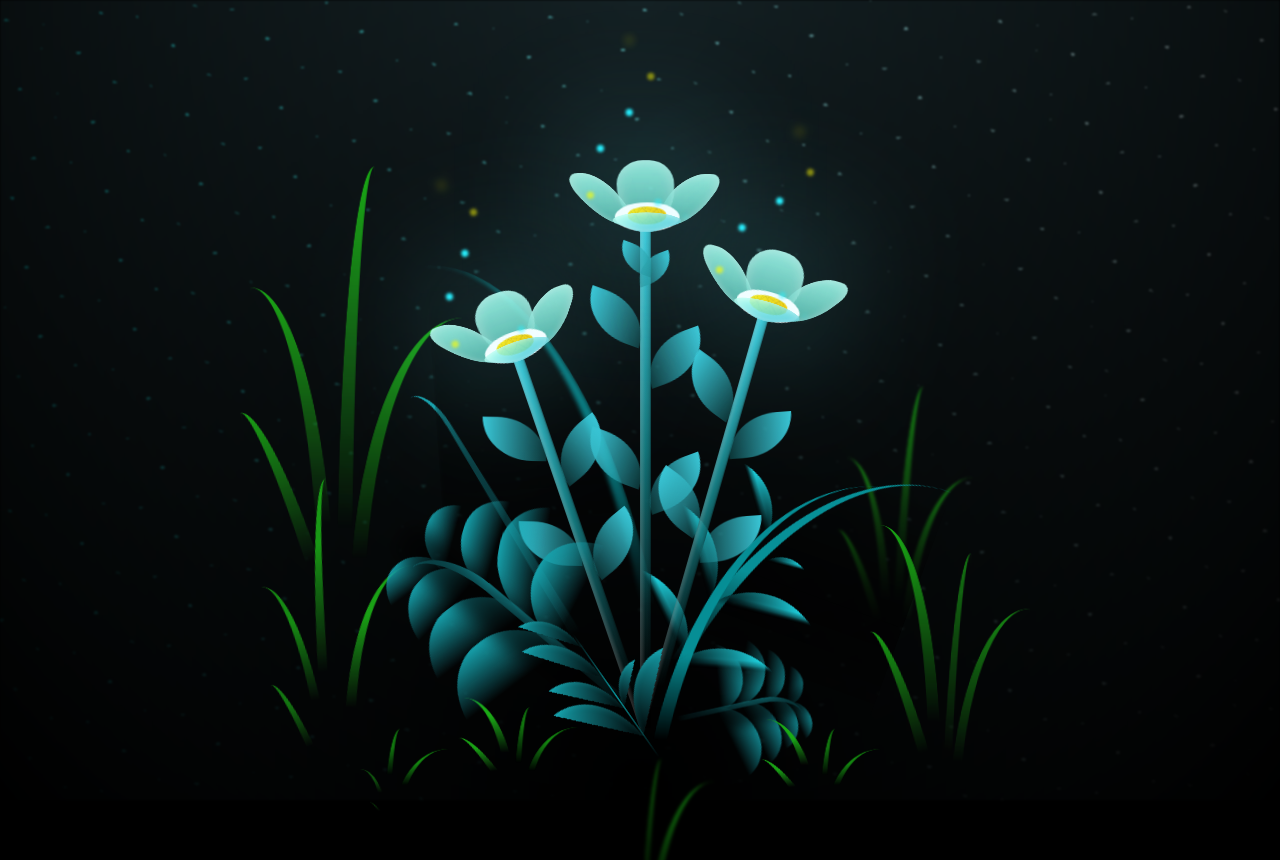
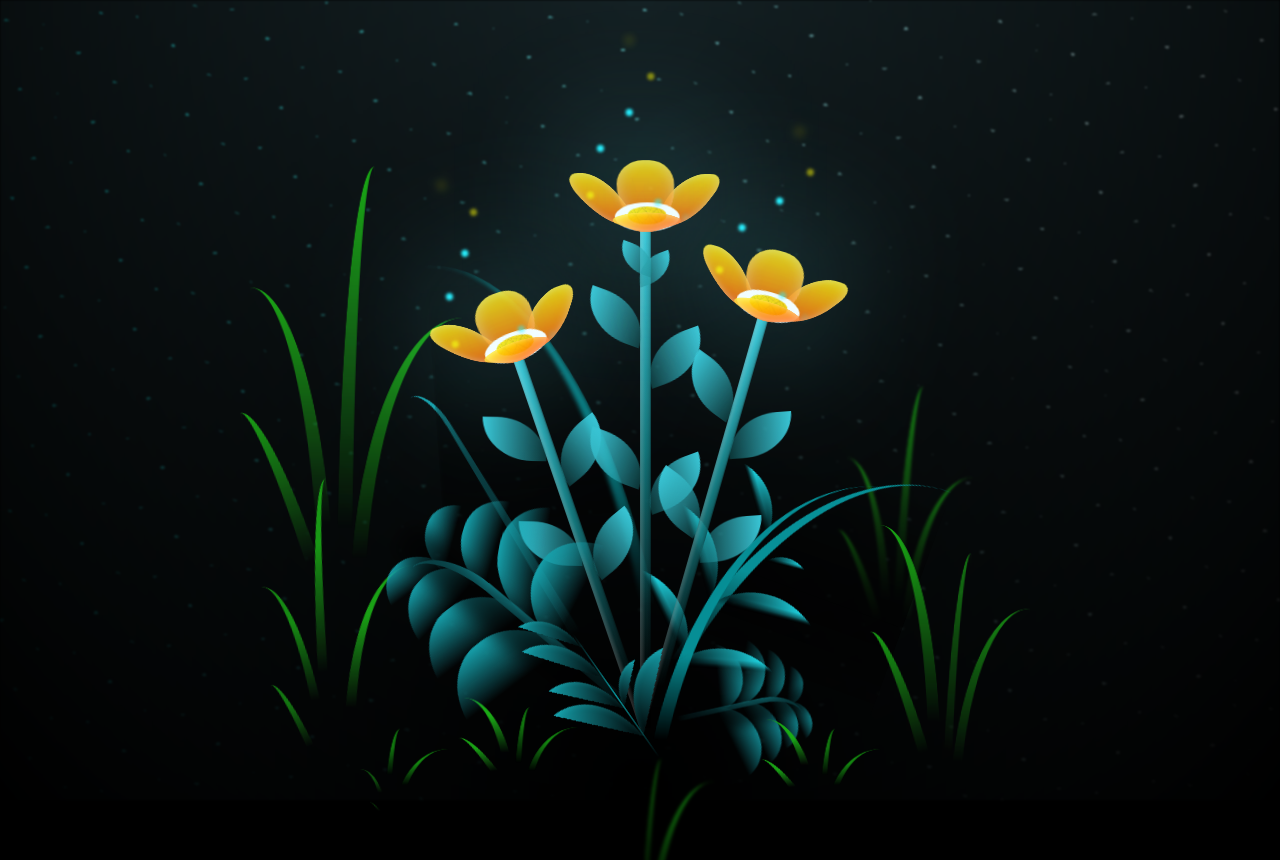
Before and after one commit to thedudewithbangs/love-love, a website: page flower.html in a window 1280 px wide. Shown: the top 860 px of the page. Drawn offline with Linux system fonts and the light colour scheme.

Commit message:
Update fmain.css

```diff
--- a/fmain.css
+++ b/fmain.css
@@ -165,7 +165,7 @@ body {
   height: 11vmin;
   border-radius: 51% 49% 47% 53%/44% 45% 55% 69%;
   background-color: #a7ffee;
-  background-image: linear-gradient(to top, #54b8aa, #a7ffee);
+  background-image: linear-gradient(to top, #ff5e00, #ffe600);
   transform-origin: bottom center;
   opacity: 0.9;
   box-shadow: inset 0 0 2vmin rgba(255, 255, 255, 0.5);
@@ -185,7 +185,7 @@ body {
   transform-origin: bottom left;
   border-radius: 4vmin 10vmin 4vmin 4vmin;
   transform: translate(0%, 18%) rotateX(70deg) rotate(-43deg);
-  background-image: linear-gradient(to top, #39c6d6, #a7ffee);
+  background-image: linear-gradient(to top, #ff5e00, #ffe600);
   z-index: 1;
   opacity: 0.8;
 }
```
